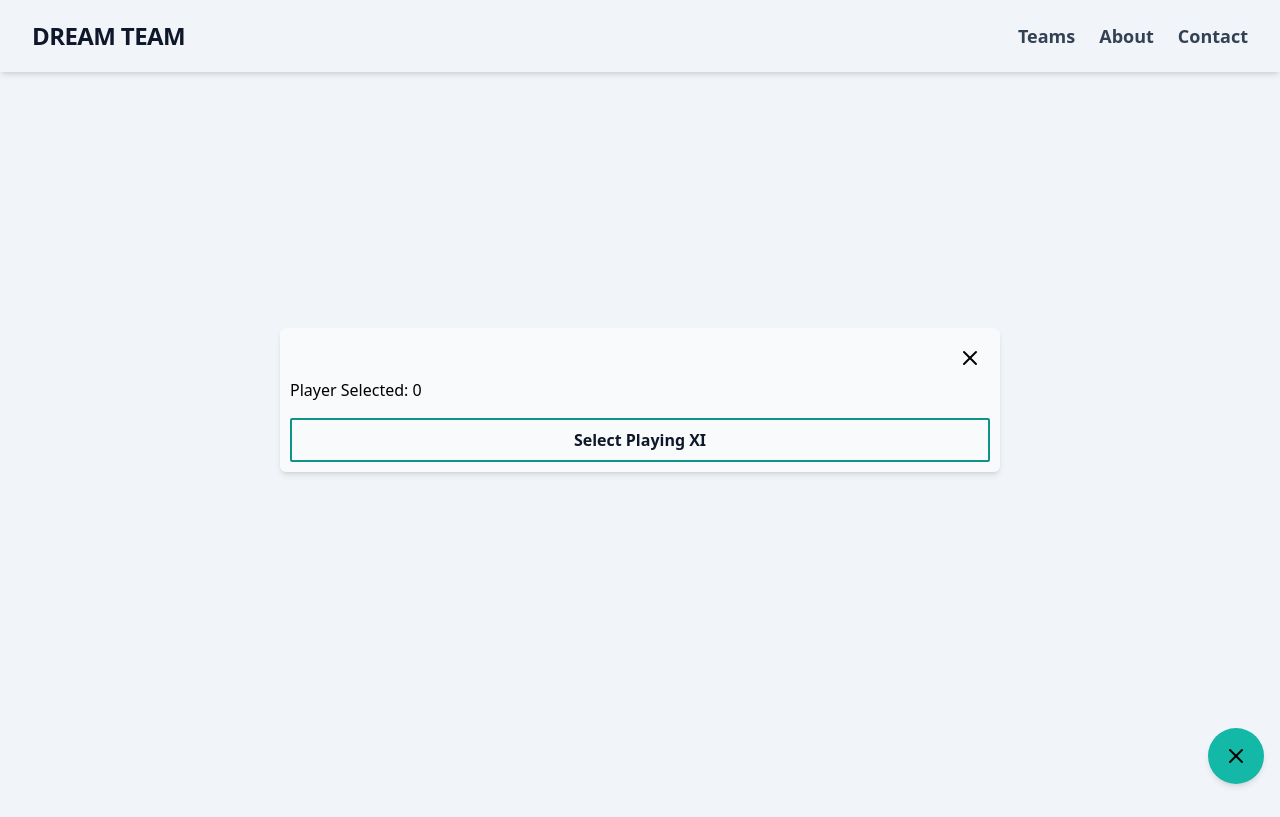
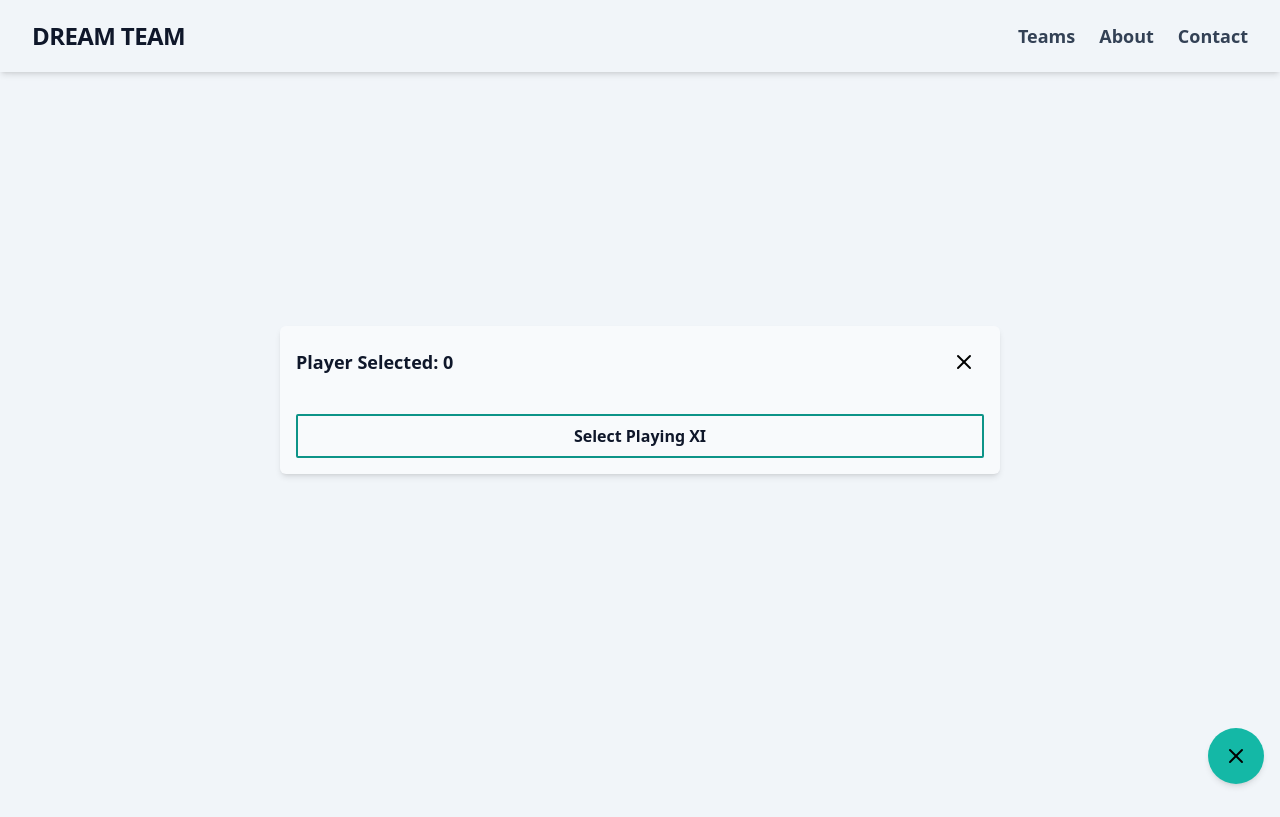
Before and after one commit to Mozahidul01/Dream-Team-Selection, a React (Create React App) app: page / in a window 1280 px wide. Both pictures are taken after a click on the button 1236 px from the left and 756 px from the top of the page. Built offline with nearby package versions, Linux system fonts and the light colour scheme.

Commit message:
cart data added

```diff
--- a/package.json
+++ b/package.json
@@ -38,5 +38,8 @@
       "last 1 firefox version",
       "last 1 safari version"
     ]
+  },
+  "devDependencies": {
+    "tailwind-scrollbar": "^2.1.0"
   }
 }
--- a/src/components/CartContainer.js
+++ b/src/components/CartContainer.js
@@ -1,10 +1,18 @@
 import React from "react";
+import { X } from "react-feather";
 
 export default function CartContainer({ player }) {
   return (
-    <div className="flex gap-4 align-middle">
-      <img className="w-16" src={player.img} alt={player.name} />
-      <p>{player.name}</p>
+    <div className="flex justify-between items-center bg-slate-200 rounded-md px-2 mb-2 dark:bg-slate-600">
+      <div className="flex gap-4 items-center">
+        <img className="w-16" src={player.img} alt={player.name} />
+        <p className="text-slate-900 text-md font-medium tracking-wide dark:text-slate-200">
+          {player.name}
+        </p>
+      </div>
+      <button className="p-2 rounded-full hover:bg-slate-800">
+        <X />
+      </button>
     </div>
   );
 }
--- a/src/components/Popupcart.js
+++ b/src/components/Popupcart.js
@@ -6,18 +6,21 @@ const PopupCart = ({ isOpen, cartToggle, selectedPlayer }) => {
     <div>
       {isOpen && (
         <div
-          className={`fixed flex flex-col top-1/2 left-1/2 -translate-x-1/2 -translate-y-1/2 p-2.5 mr-4 shadow-md rounded-md z-10 w-3/4 max-w-[720px] bg-slate-50 text-black dark:bg-slate-700 dark:text-white ${
+          className={`fixed flex flex-col top-1/2 left-1/2 -translate-x-1/2 -translate-y-1/2 overflow-x-hidden overflow-y-scroll scrollbar-thin scrollbar-thumb-slate-300 scrollbar-track-slate-800 p-4 shadow-md rounded-md z-10 w-3/4 max-w-[720px] max-h-[80vh] bg-slate-50 text-black dark:bg-slate-700 dark:text-white ${
             isOpen ? "block" : "hidden"
           }`}
         >
+          <div className="flex justify-between items-center mb-4">
+            <p className="text-lg font-semibold text-slate-900 dark:text-slate-50">
+              Player Selected: {selectedPlayer.length}
+            </p>
             <button
               onClick={() => cartToggle()}
               className="p-2 self-end rounded-full hover:bg-slate-800"
             >
               <X />
             </button>
-
-          <p>Player Selected: {selectedPlayer.length}</p>
+          </div>
 
           <div className="py-2">
             {selectedPlayer.map((player) => (
--- a/tailwind.config.js
+++ b/tailwind.config.js
@@ -4,5 +4,5 @@ module.exports = {
   theme: {
     extend: {},
   },
-  plugins: [],
+  plugins: [require("tailwind-scrollbar")],
 };
```
Also changed, not shown: 1 other file (tests, documents, lock files or other folders). Lines whose indentation alone changed are shown as unchanged.
